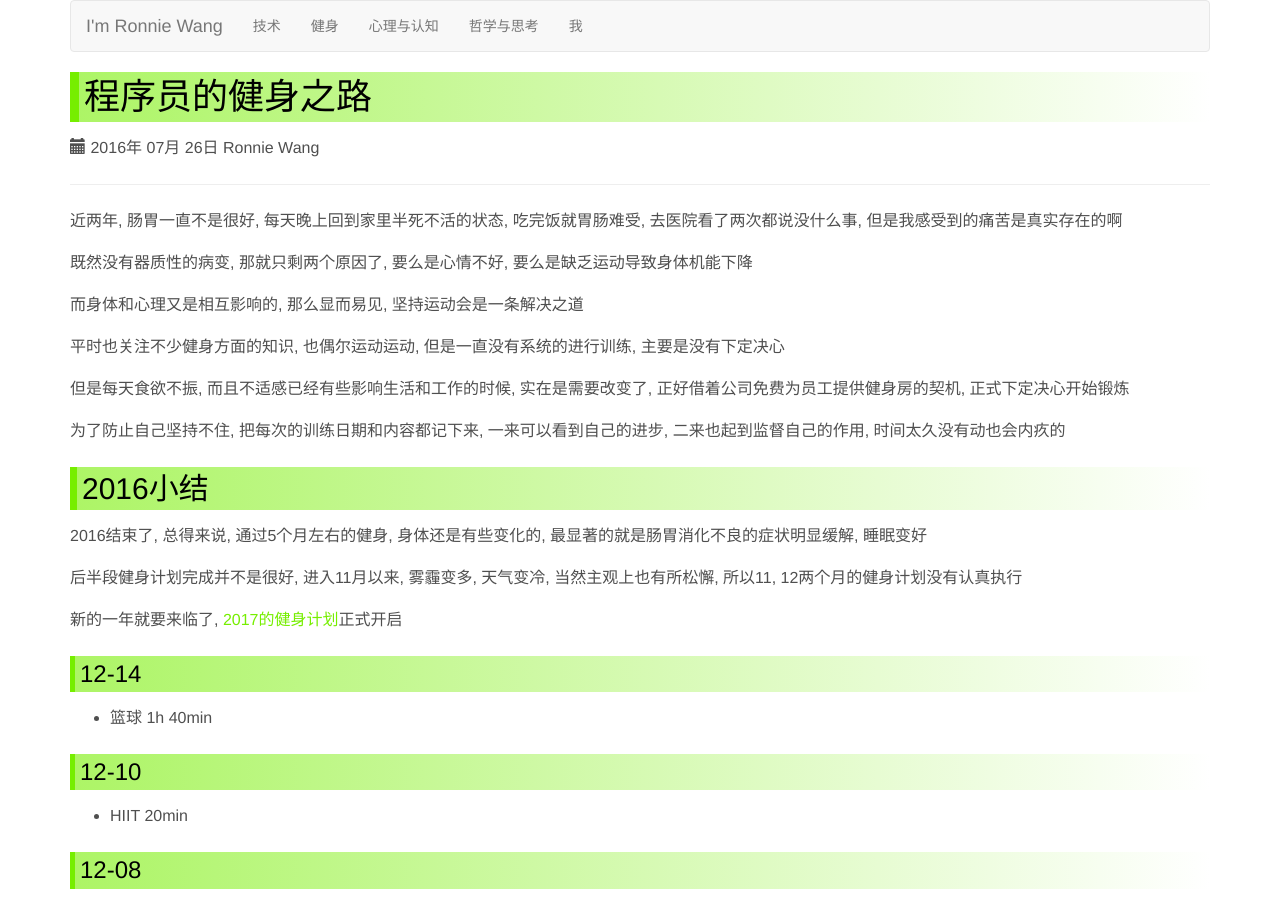
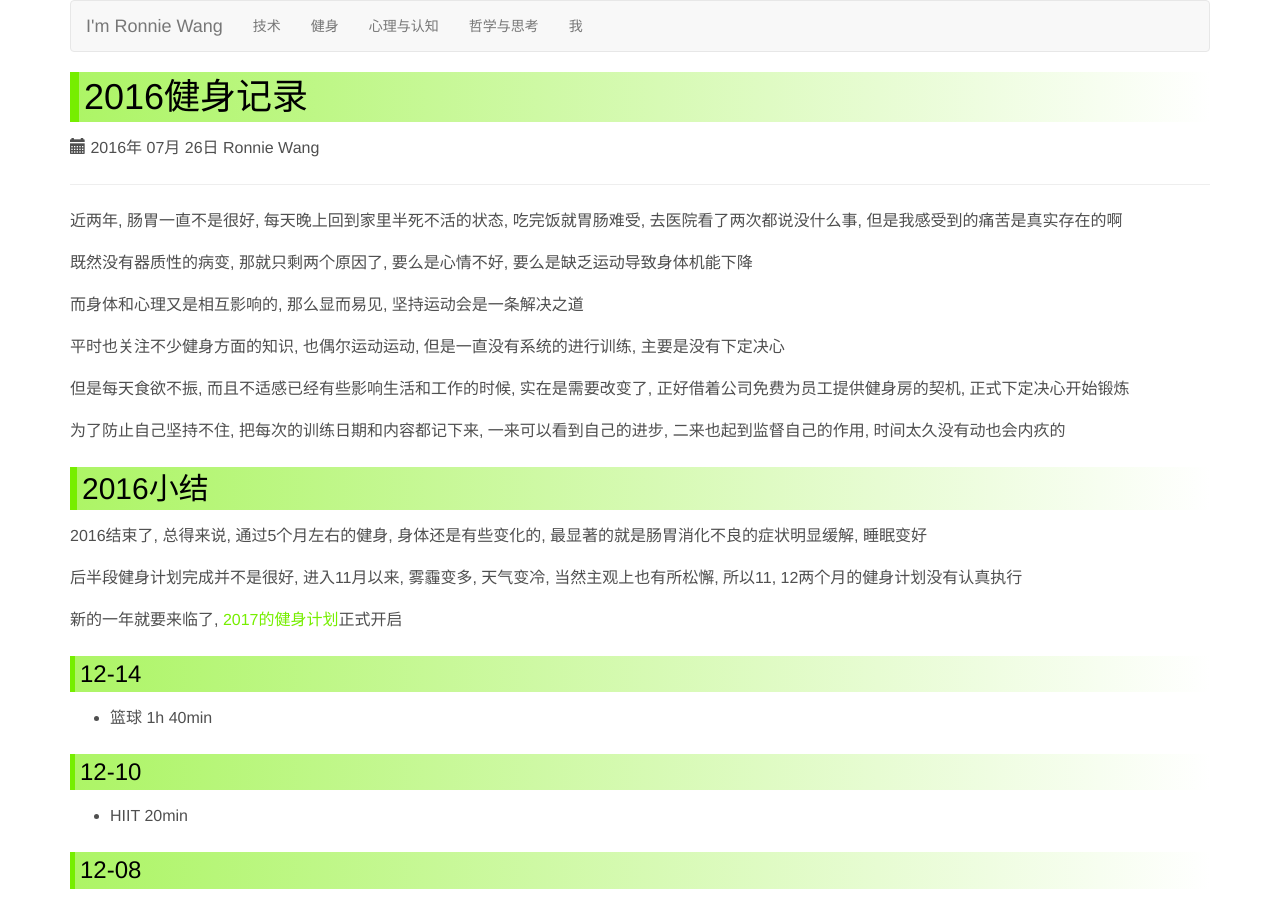
Before and after one commit to ronniewang/ronniewang.github.io, a Jekyll site: the page built from _posts/2016-07-26-body-building-2016.md, in a window 1280 px wide and 900 px high. Built offline with Jekyll 4.4.1, drawn with Linux system fonts in a browser that asks for light colours.

Commit message:
update files

```diff
--- a/_posts/2016-07-26-body-building.md
+++ b/_posts/2016-07-26-body-building-2016.md
@@ -1,6 +1,6 @@
 ---
 layout: default
-title: 程序员的健身之路
+title: 2016健身记录
 category: body
 description: 运动是永恒的话题, 人人都知道运动的重要性, 但是很多人都是身体出了问题才真正体会到这个道理的, 但是还不算晚, 只要有所行动, 坚持住, 还是可以重拾健康的
 ---
```
